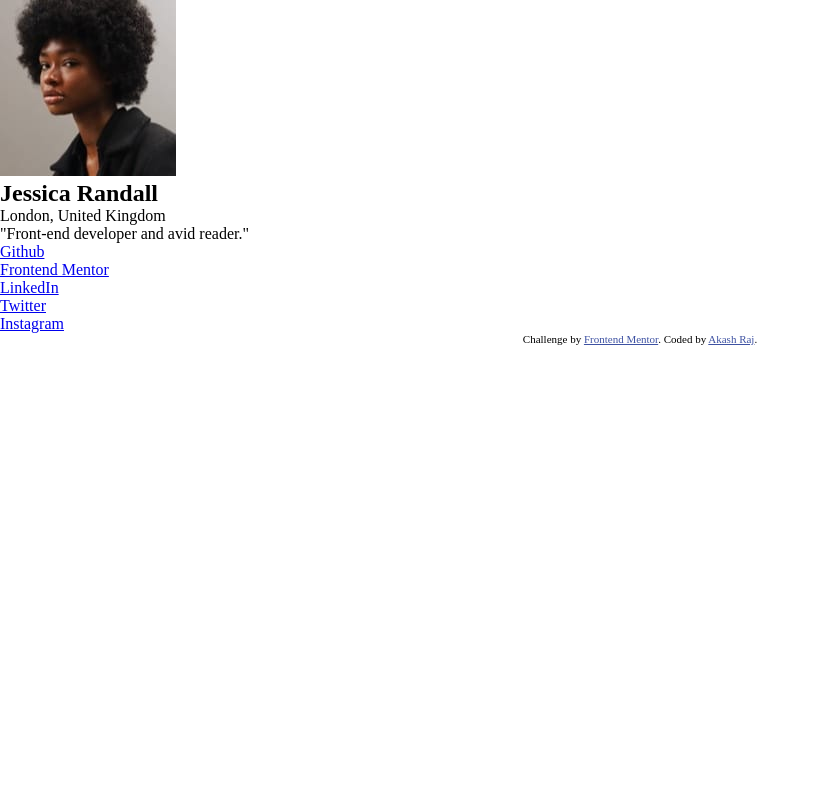
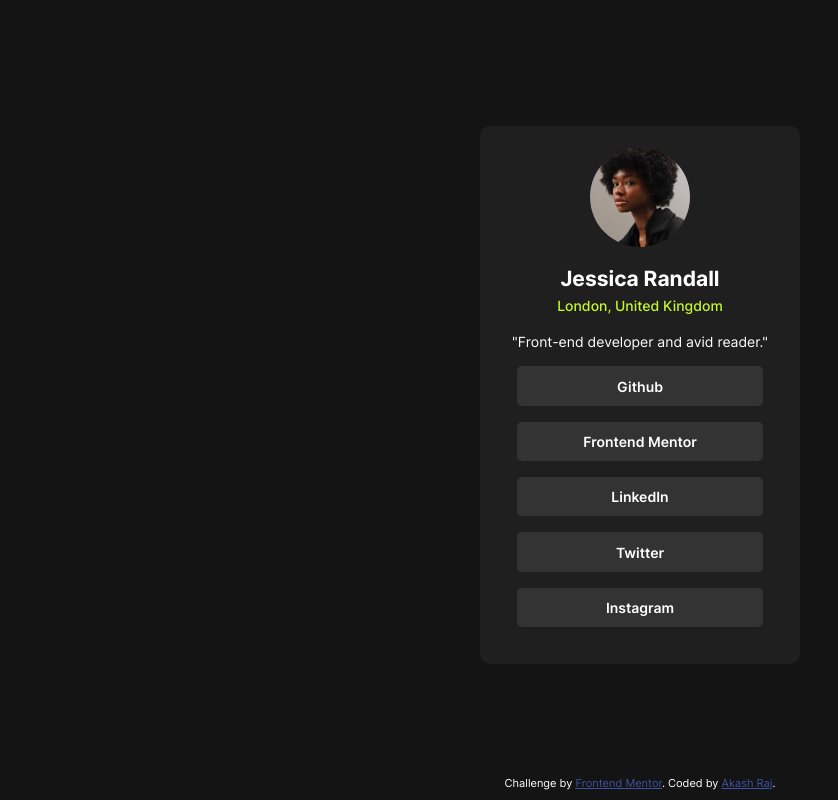
Before and after one commit to rshakash/frontend_mentor, a plain HTML site: page social-links-profile/index.html in a window 1280 px wide. Shown: the whole page, without its empty margins (0-838 px from the left). Drawn offline with Linux system fonts and the light colour scheme.

Commit message:
Add styles

```diff
--- a/social-links-profile/styles.css
+++ b/social-links-profile/styles.css
@@ -4,8 +4,67 @@
     box-sizing: border-box;
 }
 
+@font-face {
+    font-family: Inter;
+    src: url(./assets/fonts/Inter-VariableFont_slnt\,wght.ttf);
+}
+body {
+    background-color: hsl(0, 0%, 8%);
+    font-family: 'Inter';
+    color: white;
+    display: flex;
+    justify-content: center;
+    align-items: center;
+    height: calc(100vh - 10px);
+    font-size: 14px;
+}
+
+main {
+    background-color: hsl(0, 0%, 12%);
+    width: 90vw;
+    margin: 0 auto;
+    border-radius: 10px;
+    text-align: center;
+    padding: 1.3rem;
+
+}
+.profile-picture {
+    width: 100px;
+    height: 100px;
+    border-radius: 50%;
+}
+.name {
+    margin: 1rem auto 0.4rem auto;
+}
+.location {
+    color: hsl(75, 94%, 57%);
+    margin-bottom: 1.2rem;
+    font-weight: 500;
+}
+.bio {
+    margin-bottom: 1rem;
+}
+ul {
+    list-style-type: none;
+}
+li {
+    margin: 1rem;
+    background-color: hsl(0, 0%, 20%);
+    padding: 0.7rem;
+    border-radius: 5px;
+}
+li a {
+    text-decoration: none;
+    color: white;
+    font-weight: 600;
+}
 
 
+footer {
+    position: absolute;
+    bottom: 10px;
+    width: 100vw;
+}
 .attribution {
     font-size: 11px;
     text-align: center;
@@ -13,3 +72,14 @@
 .attribution a {
     color: hsl(228, 45%, 44%);
 }
+
+@media only screen and (min-width: 600px){
+    main {
+        width: 50vw;
+    }
+}
+@media only screen and (min-width: 900px){
+    main {
+        width: 25vw;
+    }
+}
```
